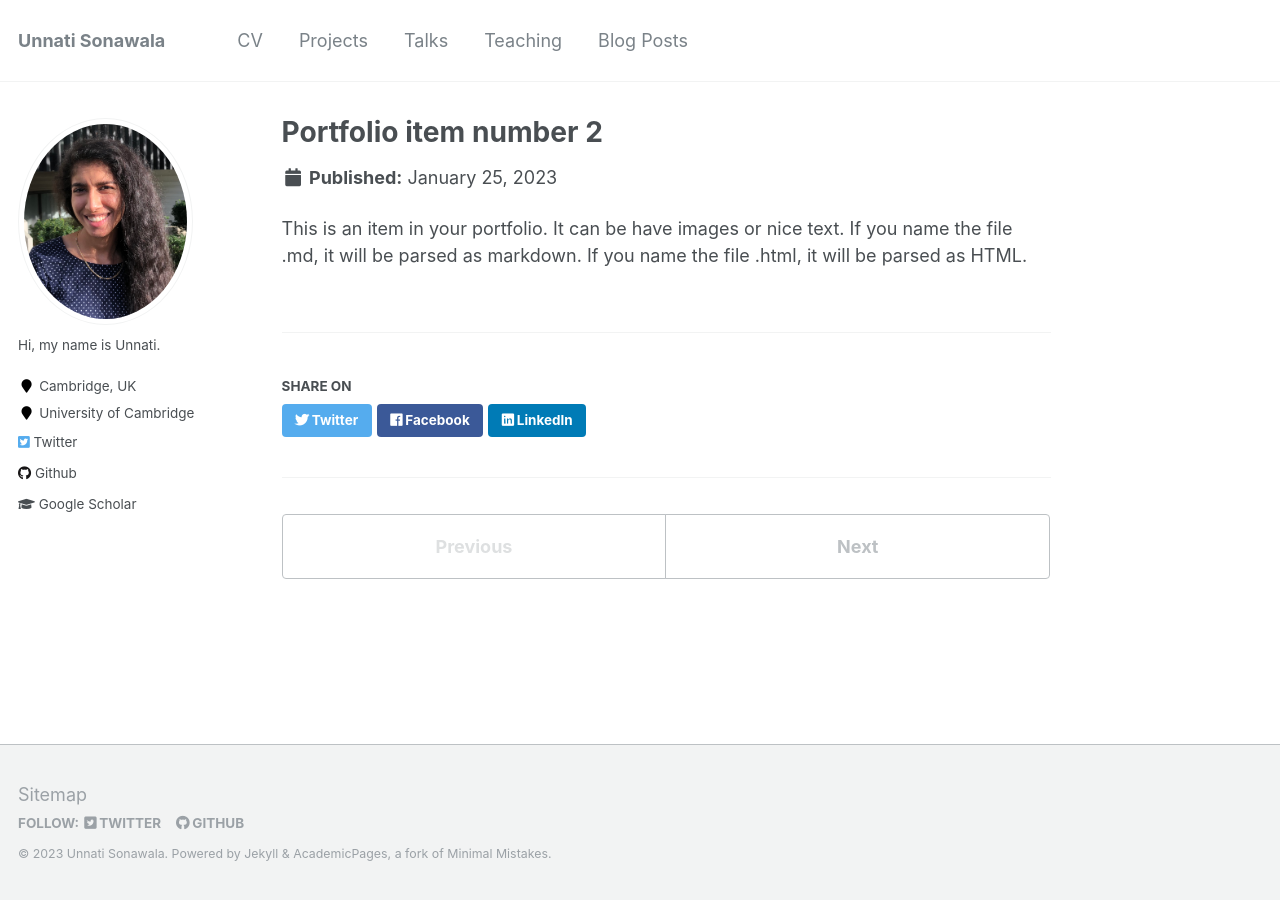
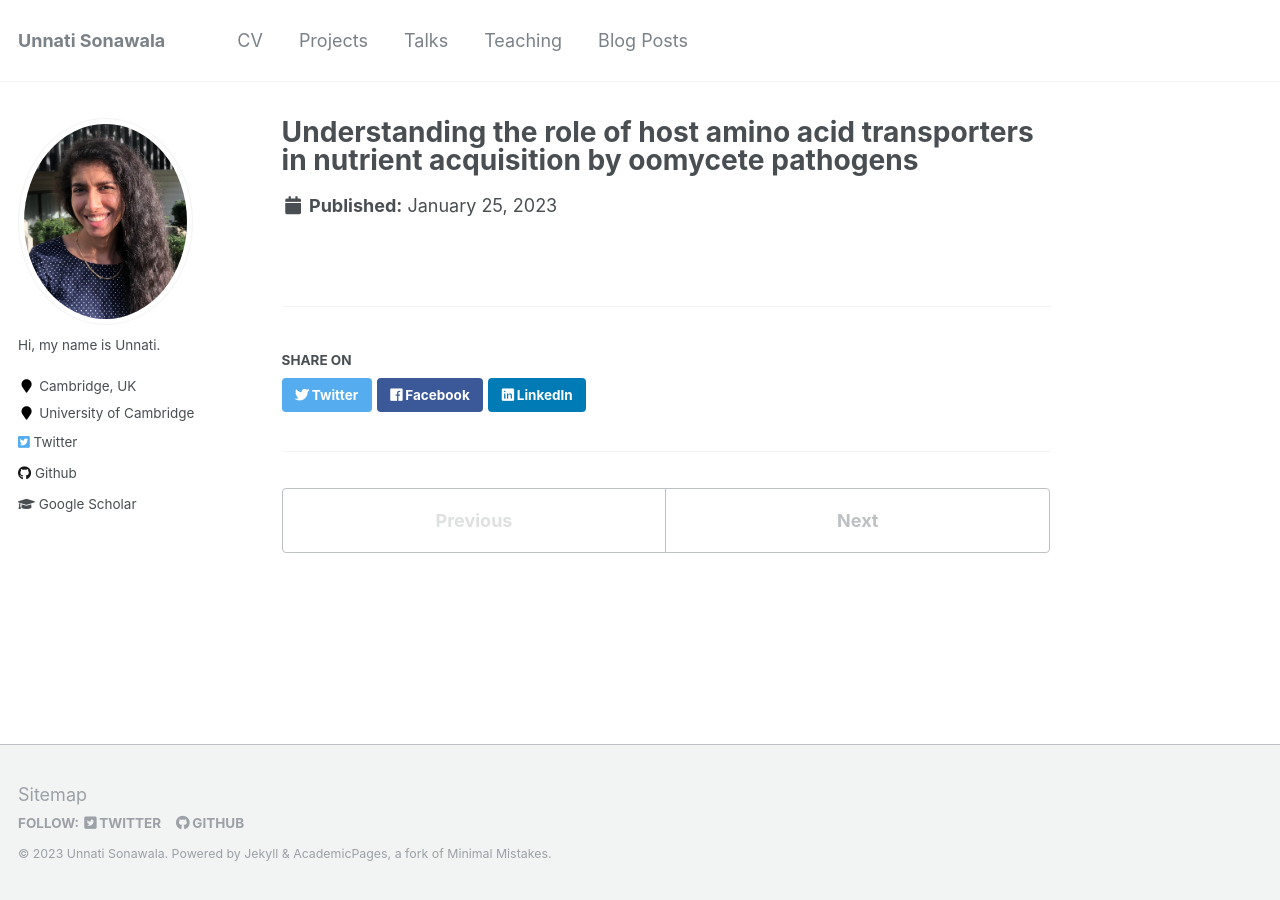
Before and after one commit to unnatisonawala/unnatisonawala.github.io, a Jekyll site: the page built from _projects/portfolio-2.html, in a window 1280 px wide. Built offline with Jekyll 4.4.1, drawn with Linux system fonts in a browser that asks for light colours.

Commit message:
Update portfolio-2.html

```diff
--- a/_projects/portfolio-2.html
+++ b/_projects/portfolio-2.html
@@ -1,7 +1,5 @@
 ---
-title: "Portfolio item number 2"
-excerpt: "Short description of portfolio item number 2 <br/><img src='/images/500x300.png'>"
-collection: portfolio
+title: "Understanding the role of host amino acid transporters in nutrient acquisition by oomycete pathogens"
+excerpt: "<br/><img src='/images/Hpa.png'>"
+collection: projects
 ---
-
-This is an item in your portfolio. It can be have images or nice text. If you name the file .md, it will be parsed as markdown. If you name the file .html, it will be parsed as HTML.
```
